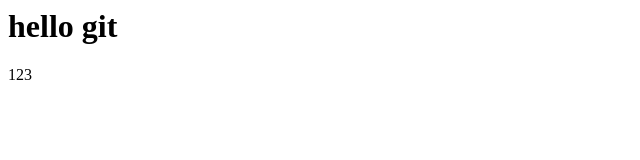
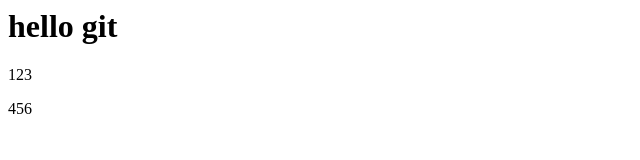
Before and after one commit to YangMr/08-admin, a website: page index.html in a window 1280 px wide. Shown: the full height of the page, 0-640 px from the left. Drawn offline with Linux system fonts and the light colour scheme.

Commit message:
修改了html文件

```diff
--- a/index.html
+++ b/index.html
@@ -5,5 +5,6 @@
     <body>
         <h1>hello git</h1>
         <p>123</p>
+    	<p>456</p>
     </body>
 </html>
```
